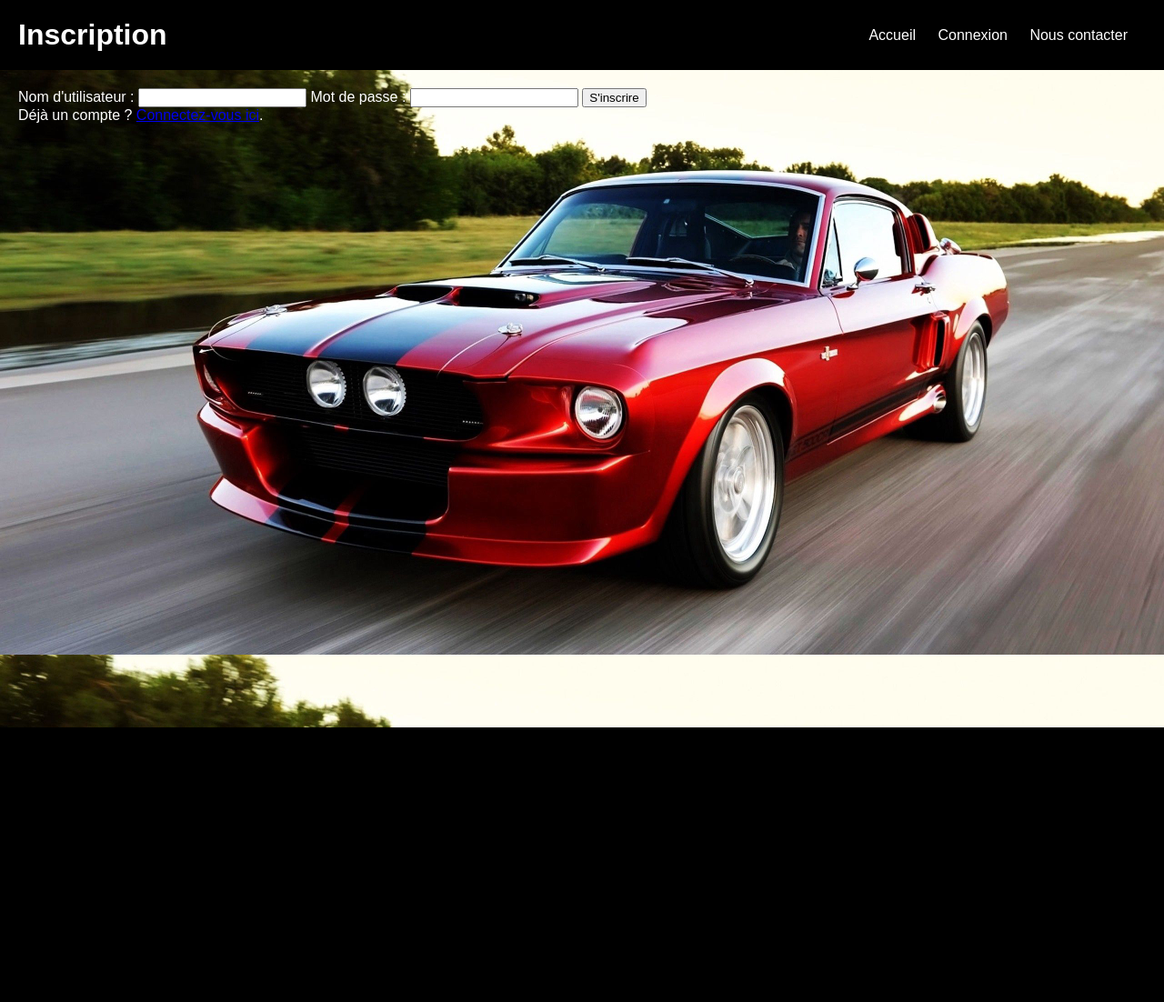
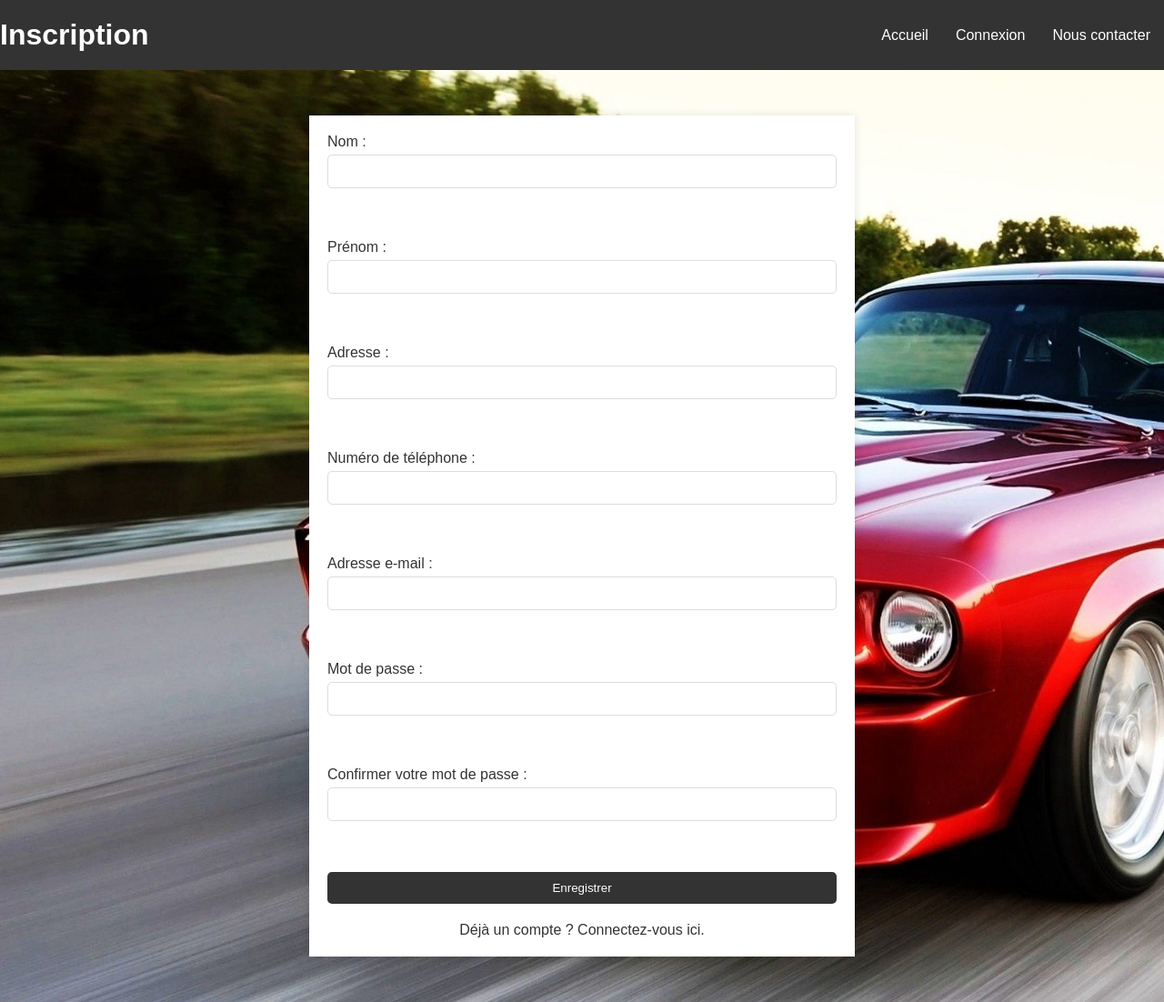
Before and after one commit to JB0000ANAS/gestion_de_projet, a PHP site: page /register.php in a window 1280 px wide. Shown: the whole page at 91% size. Before the commit the page ends 800 px from the top, so only its background shows below. Run offline with PHP 8.4, Linux system fonts and the light colour scheme.

Commit message:
Update register.php

```diff
--- a/register.php
+++ b/register.php
@@ -1,10 +1,100 @@
 <!DOCTYPE html>
 <html lang="en">
 <head>
+
     <meta charset="UTF-8">
     <meta name="viewport" content="width=device-width, initial-scale=1.0">
     <title>CarChoix - Inscription</title>
     <link rel="stylesheet" href="style.css">
+    <style>
+       /* Réinitialisation des styles par défaut */
+* {
+    margin: 0;
+    padding: 0;
+    box-sizing: border-box;
+}
+
+body {
+    font-family: Arial, sans-serif;
+    background-color: #f4f4f4;
+    color: #333;
+}
+
+header {
+    background-color: #333;
+    color: #fff;
+    padding: 20px 0;
+    text-align: center;
+}
+
+nav ul {
+    list-style-type: none;
+    padding: 0;
+    display: flex;
+    justify-content: center;
+}
+
+nav ul li {
+    margin: 0 15px;
+}
+
+nav ul li a {
+    color: #fff;
+    text-decoration: none;
+}
+
+main {
+    max-width: 600px;
+    margin: 50px auto;
+    padding: 20px;
+    background-color: #fff;
+    box-shadow: 0 0 10px rgba(0, 0, 0, 0.1);
+}
+
+form {
+    display: flex;
+    flex-direction: column;
+}
+
+label {
+    margin-bottom: 5px;
+}
+
+input[type="text"], input[type="password"] {
+    padding: 10px;
+    margin-bottom: 20px;
+    border: 1px solid #ddd;
+    border-radius: 5px;
+}
+
+input[type="submit"] {
+    padding: 10px 20px;
+    background-color: #333;
+    color: #fff;
+    border: none;
+    border-radius: 5px;
+    cursor: pointer;
+}
+
+input[type="submit"]:hover {
+    background-color: #444;
+}
+
+p {
+    text-align: center;
+    margin-top: 20px;
+}
+
+p a {
+    color: #333;
+    text-decoration: none;
+}
+
+p a:hover {
+    text-decoration: underline;
+}
+
+    </style>
 </head>
 <body>
     <header>
@@ -18,14 +108,75 @@
         </nav>
     </header>
     <main>
-        <form action="register_process.php" method="post">
-            <label for="username">Nom d'utilisateur :</label>
-            <input type="text" id="username" name="username" required>
-            <label for="password">Mot de passe :</label>
-            <input type="password" id="password" name="password" required>
-            <!-- Autres champs d'inscription -->
-            <button type="submit">S'inscrire</button>
+        <?php
+        if ($_SERVER['REQUEST_METHOD'] == 'POST') {
+            // Récupérez les données du formulaire
+            $nom = $_POST['n'];
+            $prenom = $_POST['p'];
+            $adresse = $_POST['adr'];
+            $email = $_POST['mail'];
+            $numero = $_POST['num'];
+            $motdepasse = $_POST['mdp1']; // Assurez-vous que mdp1 et mdp2 sont identiques
+
+            // Validez les données ici (par exemple, vérifiez si les champs obligatoires sont remplis)
+
+            // Connexion à la base de données
+            try {
+                $servername = "localhost";
+                $username = "root"; // Remplacez par votre nom d'utilisateur
+                $password = ""; // Remplacez par votre mot de passe
+                $dbname = "voiture"; // Remplacez par le nom de votre base de données
+
+                $conn = new PDO("mysql:host=$servername;dbname=$dbname", $username, $password);
+                // set the PDO error mode to exception
+                $conn->setAttribute(PDO::ATTR_ERRMODE, PDO::ERRMODE_EXCEPTION);
+
+                // prepare sql and bind parameters
+                $stmt = $conn->prepare("INSERT INTO utilisateur (nom, prenom, adresse, numero, mail, mdp) VALUES (:nom, :prenom, :adresse, :numero, :email, :motdepasse)");
+                $stmt->bindParam(':nom', $nom);
+                $stmt->bindParam(':prenom', $prenom);
+                $stmt->bindParam(':adresse', $adresse);
+                $stmt->bindParam(':numero', $numero);
+                $stmt->bindParam(':email', $email);
+                $stmt->bindParam(':motdepasse', $motdepasse);
+
+                // insert a row
+                $stmt->execute();
+
+                // Redirigez l'utilisateur vers une page de confirmation ou de remerciement
+                header('Location: index.php');
+                exit();
+            } catch(PDOException $e) {
+                // Gérez les erreurs de connexion ou d'exécution de la requête
+                echo "Erreur lors de l'enregistrement : " . $e->getMessage();
+            }
+        }
+        ?>
+        <form action="" method="post">
+            <label for="nom">Nom :</label>
+            <input type="text" id="nom" name="n" value="<?php echo isset($_POST['n']) ? htmlspecialchars($_POST['n']) : ''; ?>"><br><br>
+
+            <label for="prenom">Prénom :</label>
+            <input type="text" id="prenom" name="p" value="<?php echo isset($_POST['p']) ? htmlspecialchars($_POST['p']) : ''; ?>"><br><br>
+
+            <label for="adresse">Adresse :</label>
+            <input type="text" id="adresse" name="adr" value="<?php echo isset($_POST['adr']) ? htmlspecialchars($_POST['adr']) : ''; ?>"><br><br>
+
+            <label for="telephone">Numéro de téléphone :</label>
+            <input type="text" id="telephone" name="num" value="<?php echo isset($_POST['num']) ? htmlspecialchars($_POST['num']) : ''; ?>"><br><br>
+
+            <label for="email">Adresse e-mail :</label>
+            <input type="text" id="email" name="mail" value="<?php echo isset($_POST['mail']) ? htmlspecialchars($_POST['mail']) : ''; ?>"><br><br>
+
+            <label for="mdp1">Mot de passe :</label>
+            <input type="password" id="mdp1" name="mdp1"><br><br>
+
+            <label for="mdp2">Confirmer votre mot de passe :</label>
+            <input type="password" id="mdp2" name="mdp2"><br><br>
+
+            <input type="submit" value="Enregistrer">
         </form>
+
         <p>Déjà un compte ? <a href="login.php">Connectez-vous ici</a>.</p>
     </main>
 </body>
```
